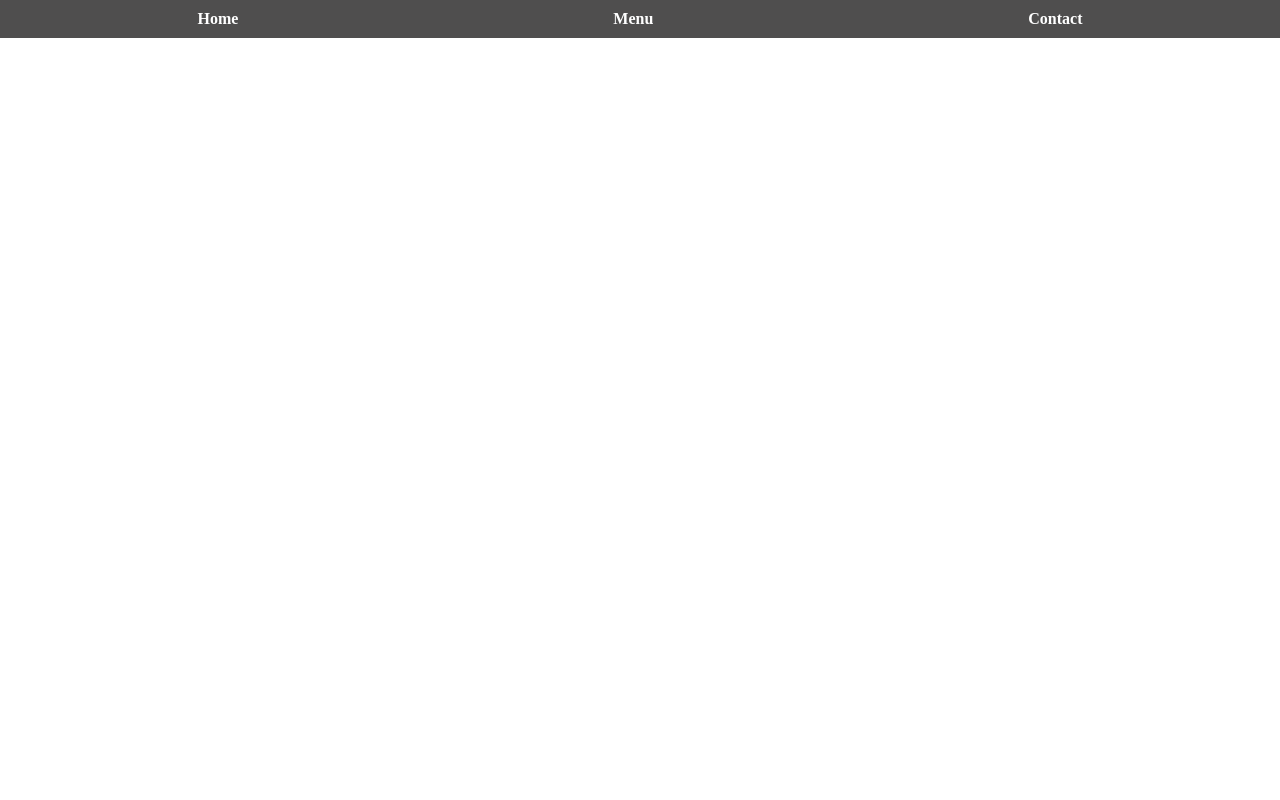
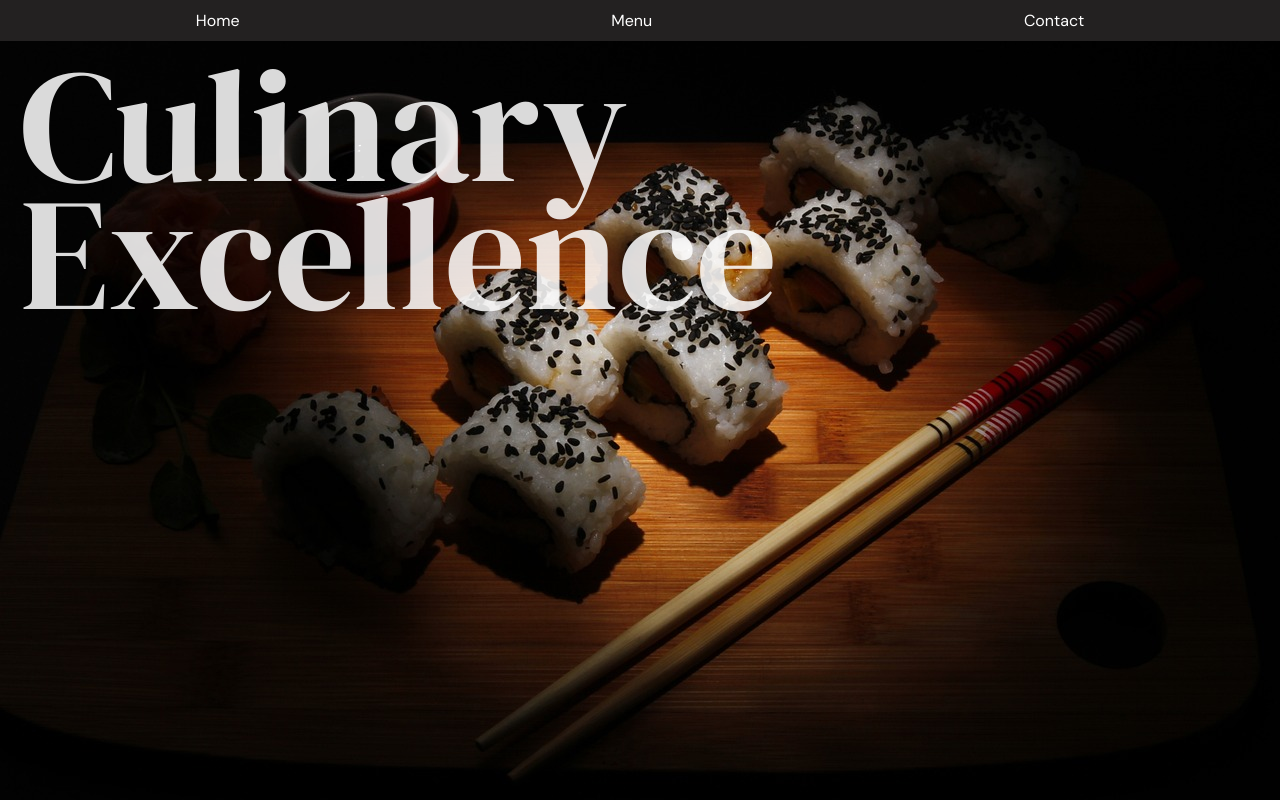
Before and after one commit to DR7262/restaurant-page, a website built with webpack: page dist/index.html in a window 1280 px wide. Built offline with Linux system fonts and the light colour scheme.

Commit message:
Added custom fonts and temporary background

```diff
--- a/src/index.js
+++ b/src/index.js
@@ -1,3 +1,4 @@
 import './style.css';
+import bg1 from './tempbg.jpeg'
 
 console.log("Test Successful!");
--- a/src/style.css
+++ b/src/style.css
@@ -1,15 +1,38 @@
+@font-face {
+    font-family: 'DMSans';
+    src: url('./DMSans.ttf') format('truetype');
+    font-weight: light;
+    font-style: normal;
+}
+
+@font-face {
+    font-family: 'DMSerifDisplay';
+    src: url('./DMSerifDisplay.ttf') format('truetype');
+    font-weight: light;
+    font-style: normal;
+}
+
 body {
     margin: 0 auto;
+    background: url('./tempbg.jpeg') fixed 0 0;
 }
 
 header > nav {
-    font-weight: 900;
+    font-family: 'DMSans';
 }
 
 header {
     display: flex;
     justify-content: space-around;
-    background-color: rgb(79, 78, 78);
+    background-color: rgb(35, 33, 33);
     color: white;
     padding: 10px;
 }
+
+.hero {
+    font-family: 'DMSerifDisplay';
+    font-size: 10em;
+    color: rgba(255, 255, 255, 0.854);
+    padding: 20px;
+    line-height: 8rem;
+}
--- a/webpack.config.js
+++ b/webpack.config.js
@@ -12,6 +12,14 @@ module.exports = {
         test: /\.css$/i,
         use: ['style-loader', 'css-loader'],
       },
+      {
+        test: /\.(png|svg|jpg|jpeg|gif)$/i,
+        type: 'asset/resource',
+      },
+      {
+        test: /\.(woff|woff2|eot|ttf|otf)$/i,
+        type: 'asset/resource',
+      },
     ],
   },
 };
```
Also changed, not shown: dist/4bc7cfbb89befcec0242.jpeg (added), dist/90130db6a4fc53f17a88.ttf (added), dist/ca478f5117e07586dd07.ttf (added), dist/index.html, dist/main.js, src/DMSans.ttf (added), src/DMSerifDisplay.ttf (added), src/tempbg.jpeg (added).
